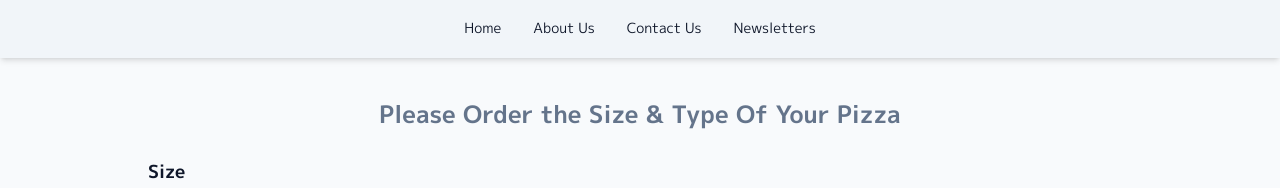
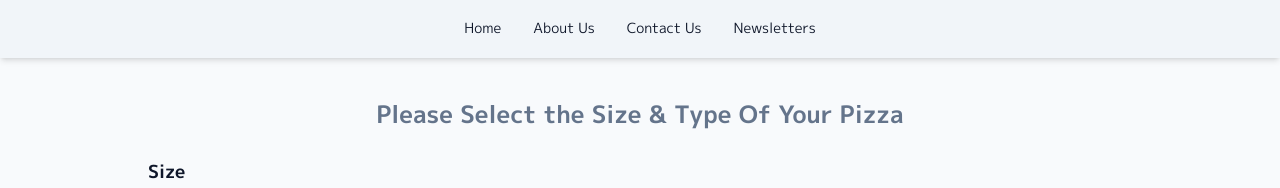
Before and after one commit to shervinshaghaghi/hidden-element-test, a React (Create React App) app: page /visible-elements in a window 1280 px wide. Shown: the top 188 px of the page. Built offline with nearby package versions, Linux system fonts and the light colour scheme; what js-confetti would draw is missing.

Commit message:
Update index.jsx

```diff
--- a/src/pages/visible-element/index.jsx
+++ b/src/pages/visible-element/index.jsx
@@ -11,7 +11,7 @@ function VisibleElementPage() {
     <div>
       <VisibleHeader />
       <h1 className="text-center text-2xl mt-10 text-slate-500 dark:text-slate-200 font-bold">
-        Please Order the Size & Type Of Your Pizza
+        Please Select the Size & Type Of Your Pizza
       </h1>
       <div className="w-full p-5 mx-auto max-w-5xl">
         <VisiblePizzaSize />
```
